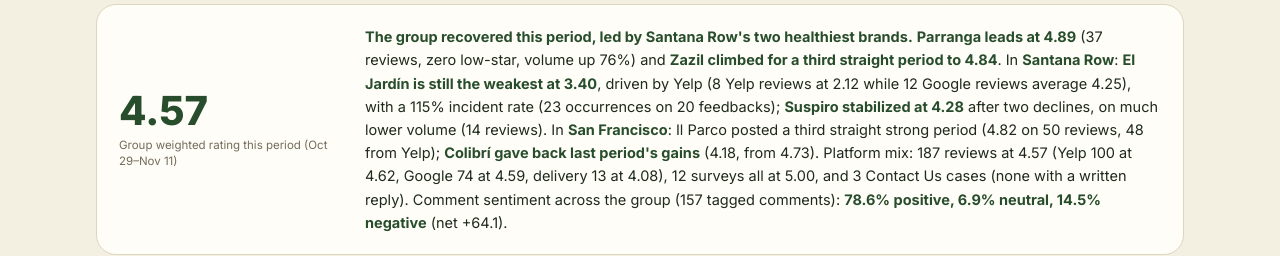
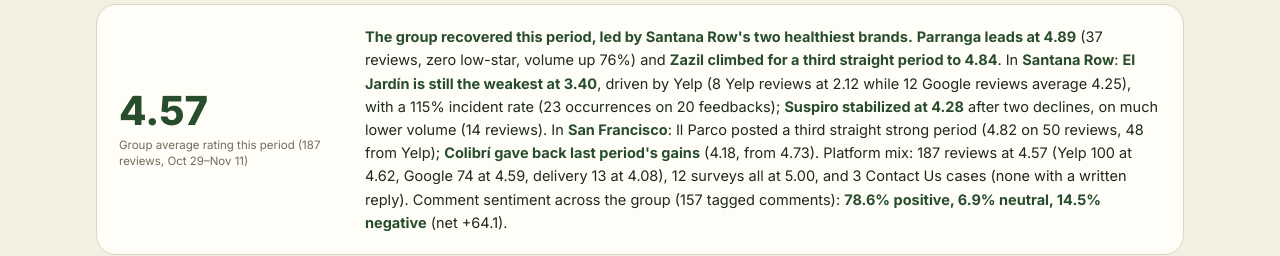
Before and after one commit to valeriaoffarril/buen-rallo-report, a plain HTML site: page index.html in a window 1280 px wide. Shown: the part 1060-1316 px from the top of the page. Drawn offline with nearby package versions, Linux system fonts and the light colour scheme.

Commit message:
Fix group rating label: average of 187 reviews

```diff
--- a/index.html
+++ b/index.html
@@ -498,7 +498,7 @@
     <div class="group-rep">
       <div>
         <div class="score">4.57</div>
-        <div class="score-lbl">Group weighted rating this period (Oct 29&ndash;Nov 11)</div>
+        <div class="score-lbl">Group average rating this period (187 reviews, Oct 29&ndash;Nov 11)</div>
       </div>
       <div class="desc">
         <b>The group recovered this period, led by Santana Row's two healthiest brands.</b> <b>Parranga leads at 4.89</b> (37 reviews, zero low-star, volume up 76%) and <b>Zazil climbed for a third straight period to 4.84</b>. In <b>Santana Row</b>: <b>El Jard&iacute;n is still the weakest at 3.40</b>, driven by Yelp (8 Yelp reviews at 2.12 while 12 Google reviews average 4.25), with a 115% incident rate (23 occurrences on 20 feedbacks); <b>Suspiro stabilized at 4.28</b> after two declines, on much lower volume (14 reviews). In <b>San Francisco</b>: Il Parco posted a third straight strong period (4.82 on 50 reviews, 48 from Yelp); <b>Colibr&iacute; gave back last period's gains</b> (4.18, from 4.73). Platform mix: 187 reviews at 4.57 (Yelp 100 at 4.62, Google 74 at 4.59, delivery 13 at 4.08), 12 surveys all at 5.00, and 3 Contact Us cases (none with a written reply). Comment sentiment across the group (157 tagged comments): <b>78.6% positive, 6.9% neutral, 14.5% negative</b> (net +64.1).
@@ -1147,4 +1147,4 @@ renderPeriodCompare('current');
 </script>
 
 </body>
-  </html>
+</html>
```
